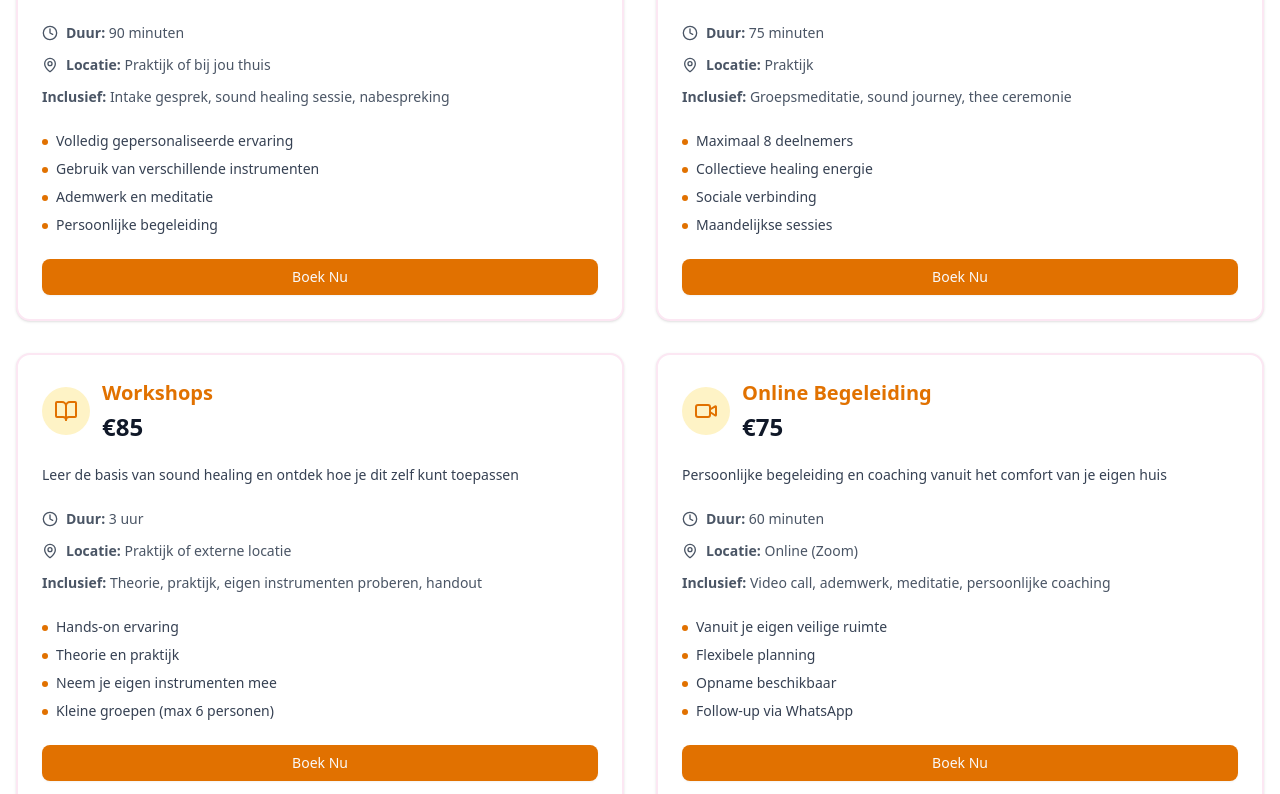
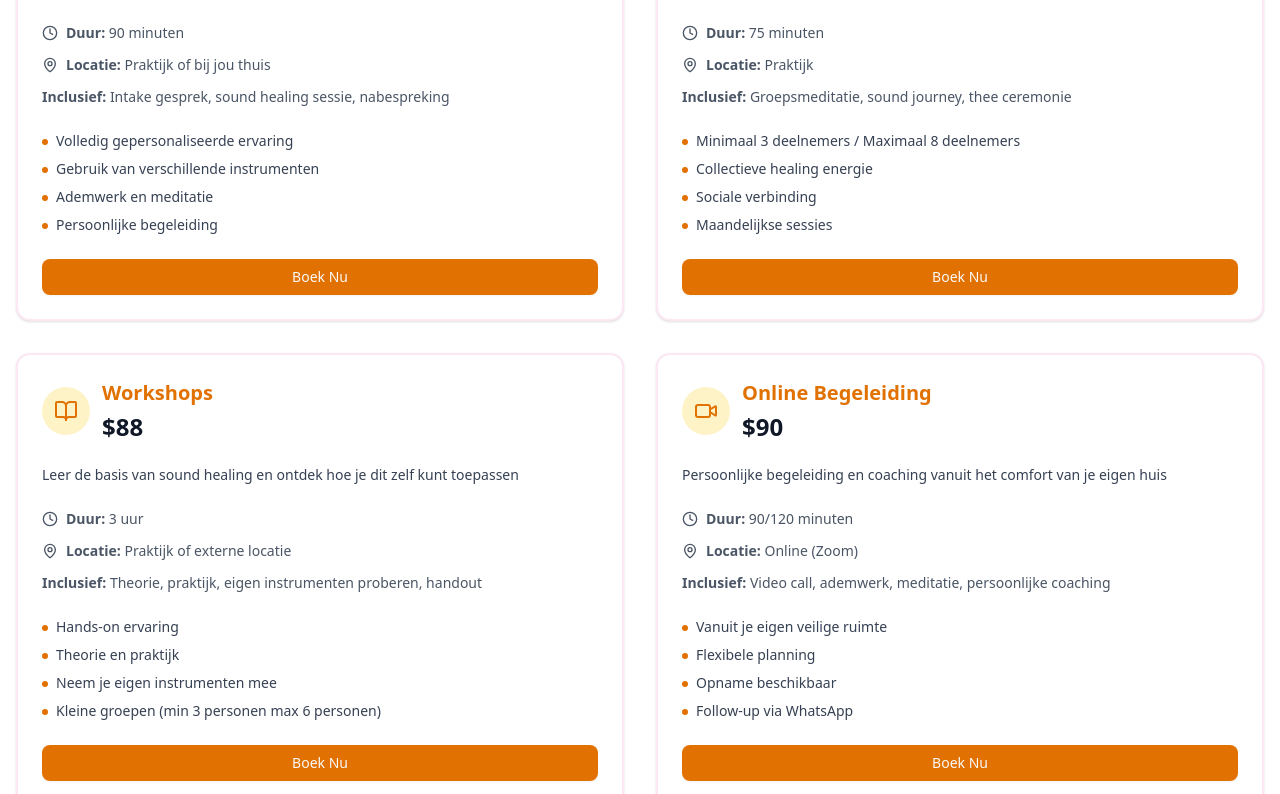
Before and after one commit to keyofselflove/key-of-self-love-website, a React (Vite) app in the folder key-of-self-love/: page /services in a window 1280 px wide. Shown: the part 562-1356 px from the top of the page. Built offline with nearby package versions, Linux system fonts and the light colour scheme.

Commit message:
Update Services.jsx

```diff
--- a/key-of-self-love/src/components/Services.jsx
+++ b/key-of-self-love/src/components/Services.jsx
@@ -50,7 +50,7 @@ const Services = ({ language }) => {
       includes: language === 'nl'
         ? 'Intake gesprek, sound healing sessie, nabespreking'
         : 'Intake conversation, sound healing session, follow-up discussion',
-      price: '€125',
+      price: '$120',
       features: language === 'nl' ? [
         'Volledig gepersonaliseerde ervaring',
         'Gebruik van verschillende instrumenten',
@@ -74,9 +74,9 @@ const Services = ({ language }) => {
       includes: language === 'nl'
         ? 'Groepsmeditatie, sound journey, thee ceremonie'
         : 'Group meditation, sound journey, tea ceremony',
-      price: '€45',
+      price: '$45',
       features: language === 'nl' ? [
-        'Maximaal 8 deelnemers',
+        'Minimaal 3 deelnemers / Maximaal 8 deelnemers',
         'Collectieve healing energie',
         'Sociale verbinding',
         'Maandelijkse sessies'
@@ -98,17 +98,17 @@ const Services = ({ language }) => {
       includes: language === 'nl'
         ? 'Theorie, praktijk, eigen instrumenten proberen, handout'
         : 'Theory, practice, trying your own instruments, handout',
-      price: '€85',
+      price: '$88',
       features: language === 'nl' ? [
         'Hands-on ervaring',
         'Theorie en praktijk',
         'Neem je eigen instrumenten mee',
-        'Kleine groepen (max 6 personen)'
+        'Kleine groepen (min 3 personen max 6 personen)'
       ] : [
         'Hands-on experience',
         'Theory and practice',
         'Take home your own instruments',
-        'Small groups (max 6 people)'
+        'Small groups (min 3 people max 6 people)'
       ]
     },
     {
@@ -117,12 +117,12 @@ const Services = ({ language }) => {
       description: language === 'nl'
         ? 'Persoonlijke begeleiding en coaching vanuit het comfort van je eigen huis'
         : 'Personal guidance and coaching from the comfort of your own home',
-      duration: '60 ' + (language === 'nl' ? 'minuten' : 'minutes'),
+      duration: '90/120 ' + (language === 'nl' ? 'minuten' : 'minutes'),
       location: 'Online (Zoom)',
       includes: language === 'nl'
         ? 'Video call, ademwerk, meditatie, persoonlijke coaching'
         : 'Video call, breathwork, meditation, personal coaching',
-      price: '€75',
+      price: '$90',
       features: language === 'nl' ? [
         'Vanuit je eigen veilige ruimte',
         'Flexibele planning',
@@ -143,15 +143,15 @@ const Services = ({ language }) => {
       description: language === 'nl'
         ? 'Drie individuele sessies voor diepere transformatie'
         : 'Three individual sessions for deeper transformation',
-      price: '€340',
+      price: '$333',
       savings: language === 'nl' ? 'Bespaar €35' : 'Save €35',
       features: language === 'nl' ? [
-        '3 individuele sessies van 90 minuten',
+        '3 individuele sessies van 90/120 minuten',
         'Persoonlijk transformatie plan',
         'WhatsApp ondersteuning tussen sessies',
         'Geldig 6 maanden'
       ] : [
-        '3 individual sessions of 90 minutes',
+        '3 individual sessions of 90/120 minutes',
         'Personal transformation plan',
         'WhatsApp support between sessions',
         'Valid for 6 months'
@@ -162,7 +162,7 @@ const Services = ({ language }) => {
       description: language === 'nl'
         ? 'Onbeperkt deelnemen aan groepssessies'
         : 'Unlimited participation in group sessions',
-      price: '€120',
+      price: '$120',
       savings: language === 'nl' ? 'Per maand' : 'Per month',
       features: language === 'nl' ? [
         'Onbeperkt groepssessies',
```
